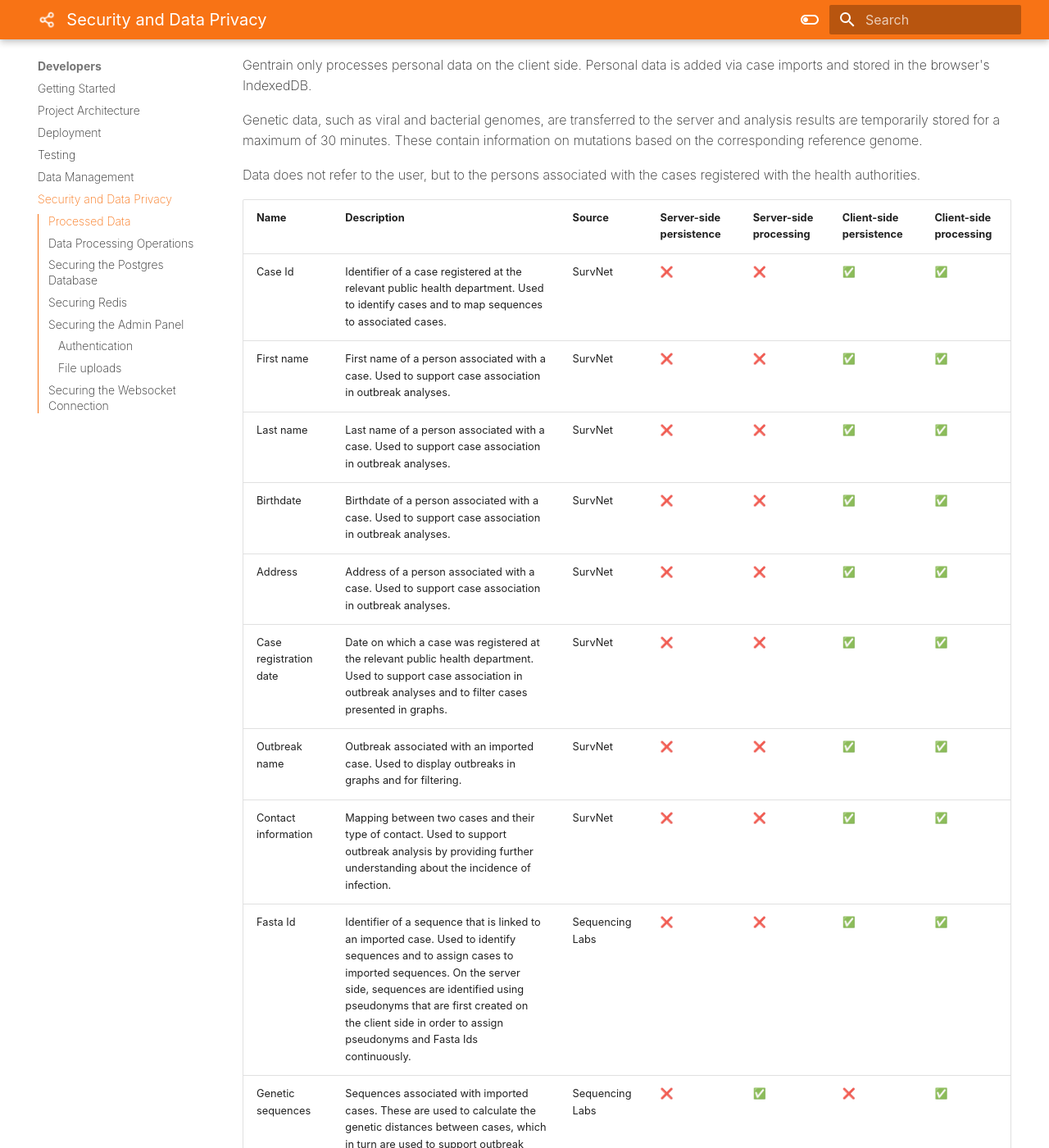
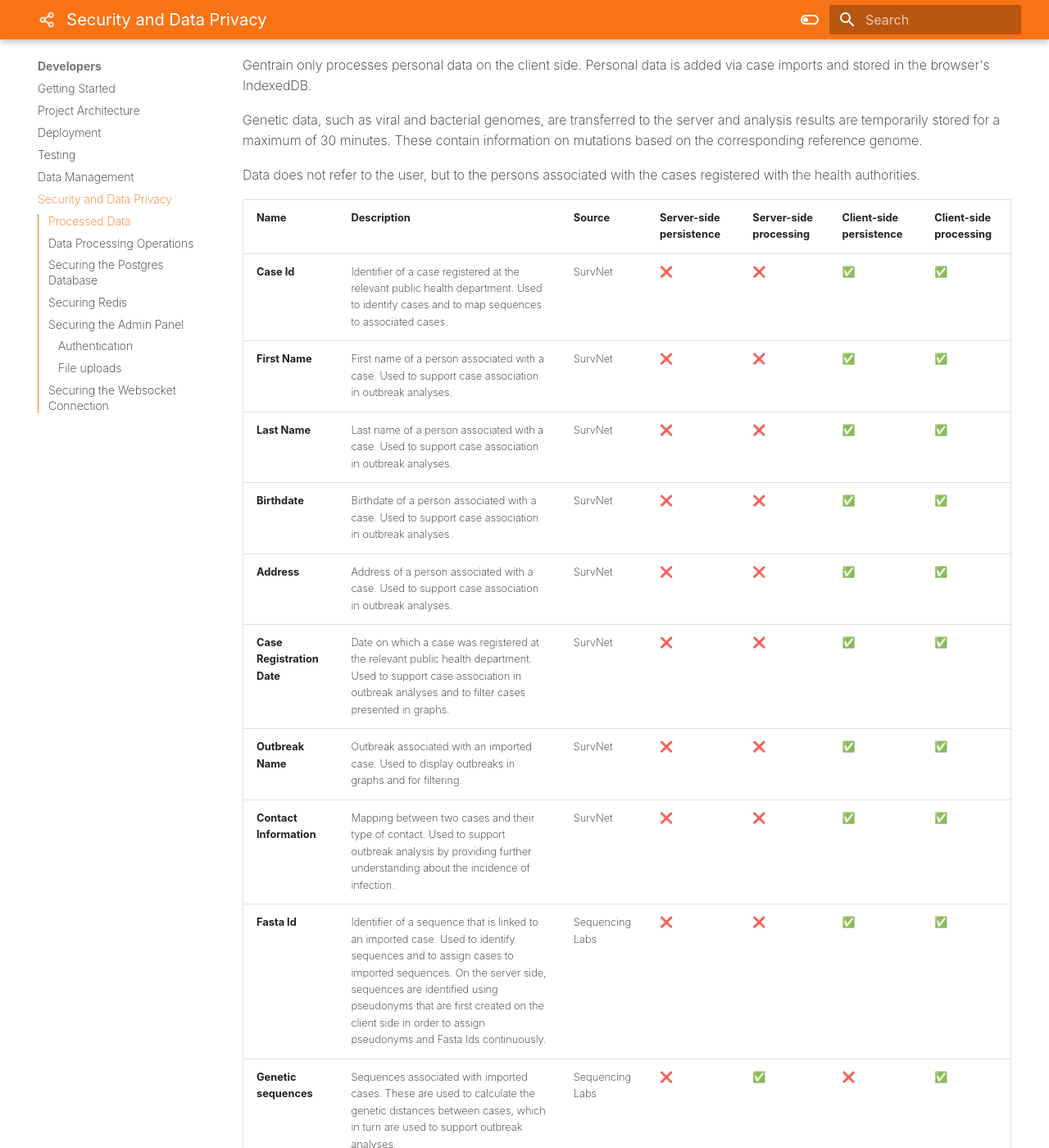
Before and after one commit to DiltheyLab/GENTRAIN, an MkDocs documentation site: the page built from documentation/docs/developers/security_and_data_privacy.md, in a window 1280 px wide and 1400 px high, scrolled down 212 px. Shown: the whole window at 82% size. Built offline with MkDocs 1.6.1 and Material for MkDocs 9.7.7, drawn with Linux system fonts in a browser that asks for light colours; some web fonts are replaced.

Commit message:
feat: adjust docs table stlyes

```diff
--- a/documentation/docs/assets/stylesheets/extra.css
+++ b/documentation/docs/assets/stylesheets/extra.css
@@ -23,7 +23,8 @@
 }
 
 p,
-li {
+li,
+td {
   font-weight: 200;
 }
 
--- a/documentation/docs/developers/security_and_data_privacy.md
+++ b/documentation/docs/developers/security_and_data_privacy.md
@@ -10,33 +10,33 @@ These contain information on mutations based on the corresponding reference geno
 
 Data does not refer to the user, but to the persons associated with the cases registered with the health authorities.
 
-| Name                     | Description                                                                                                                                                                                                                                                                                          | Source          | Server-side persistence       | Server-side processing | Client-side persistence | Client-side processing |
-| ------------------------ | ---------------------------------------------------------------------------------------------------------------------------------------------------------------------------------------------------------------------------------------------------------------------------------------------------- | --------------- | ----------------------------- | ---------------------- | ----------------------- | ---------------------- |
-| Case Id                  | Identifier of a case registered at the relevant public health department. Used to identify cases and to map sequences to associated cases.                                                                                                                                                           | SurvNet         | ❌                            | ❌                     | ✅                      | ✅                     |
-| First name               | First name of a person associated with a case. Used to support case association in outbreak analyses.                                                                                                                                                                                                | SurvNet         | ❌                            | ❌                     | ✅                      | ✅                     |
-| Last name                | Last name of a person associated with a case. Used to support case association in outbreak analyses.                                                                                                                                                                                                 | SurvNet         | ❌                            | ❌                     | ✅                      | ✅                     |
-| Birthdate                | Birthdate of a person associated with a case. Used to support case association in outbreak analyses.                                                                                                                                                                                                 | SurvNet         | ❌                            | ❌                     | ✅                      | ✅                     |
-| Address                  | Address of a person associated with a case. Used to support case association in outbreak analyses.                                                                                                                                                                                                   | SurvNet         | ❌                            | ❌                     | ✅                      | ✅                     |
-| Case registration date   | Date on which a case was registered at the relevant public health department. Used to support case association in outbreak analyses and to filter cases presented in graphs.                                                                                                                         | SurvNet         | ❌                            | ❌                     | ✅                      | ✅                     |
-| Outbreak name            | Outbreak associated with an imported case. Used to display outbreaks in graphs and for filtering.                                                                                                                                                                                                    | SurvNet         | ❌                            | ❌                     | ✅                      | ✅                     |
-| Contact information      | Mapping between two cases and their type of contact. Used to support outbreak analysis by providing further understanding about the incidence of infection.                                                                                                                                          | SurvNet         | ❌                            | ❌                     | ✅                      | ✅                     |
-| Fasta Id                 | Identifier of a sequence that is linked to an imported case. Used to identify sequences and to assign cases to imported sequences. On the server side, sequences are identified using pseudonyms that are first created on the client side in order to assign pseudonyms and Fasta Ids continuously. | Sequencing Labs | ❌                            | ❌                     | ✅                      | ✅                     |
-| Genetic sequences        | Sequences associated with imported cases. These are used to calculate the genetic distances between cases, which in turn are used to support outbreak analyses.                                                                                                                                      | Sequencing Labs | ❌                            | ✅                     | ❌                      | ✅                     |
-| Sequence analysis result | Sequences are analysed for mutations based on the corresponding reference genome. These results are stored on server side for a maximum of 30 minutes in case users close the websocket connection (e.g. by closing the browser tab) and therefore cannot retrieve these results immediately.        | Internal        | ✅ <small>(temporary)</small> | ✅                     | ✅                      | ✅                     |
-| Session Id               | A Session Id is generated once a user enters the application. Used to collect temporary persisted analysis results and temporary persisted on server side for a maximum of 30 minutes.                                                                                                               | Internal        | ✅ <small>(temporary)</small> | ✅                     | ✅                      | ✅                     |
+| Name                         | Description                                                                                                                                                                                                                                                                                          | Source          | Server-side persistence       | Server-side processing | Client-side persistence | Client-side processing |
+| ---------------------------- | ---------------------------------------------------------------------------------------------------------------------------------------------------------------------------------------------------------------------------------------------------------------------------------------------------- | --------------- | ----------------------------- | ---------------------- | ----------------------- | ---------------------- |
+| **Case Id**                  | Identifier of a case registered at the relevant public health department. Used to identify cases and to map sequences to associated cases.                                                                                                                                                           | SurvNet         | ❌                            | ❌                     | ✅                      | ✅                     |
+| **First Name**               | First name of a person associated with a case. Used to support case association in outbreak analyses.                                                                                                                                                                                                | SurvNet         | ❌                            | ❌                     | ✅                      | ✅                     |
+| **Last Name**                | Last name of a person associated with a case. Used to support case association in outbreak analyses.                                                                                                                                                                                                 | SurvNet         | ❌                            | ❌                     | ✅                      | ✅                     |
+| **Birthdate**                | Birthdate of a person associated with a case. Used to support case association in outbreak analyses.                                                                                                                                                                                                 | SurvNet         | ❌                            | ❌                     | ✅                      | ✅                     |
+| **Address**                  | Address of a person associated with a case. Used to support case association in outbreak analyses.                                                                                                                                                                                                   | SurvNet         | ❌                            | ❌                     | ✅                      | ✅                     |
+| **Case Registration Date**   | Date on which a case was registered at the relevant public health department. Used to support case association in outbreak analyses and to filter cases presented in graphs.                                                                                                                         | SurvNet         | ❌                            | ❌                     | ✅                      | ✅                     |
+| **Outbreak Name**            | Outbreak associated with an imported case. Used to display outbreaks in graphs and for filtering.                                                                                                                                                                                                    | SurvNet         | ❌                            | ❌                     | ✅                      | ✅                     |
+| **Contact Information**      | Mapping between two cases and their type of contact. Used to support outbreak analysis by providing further understanding about the incidence of infection.                                                                                                                                          | SurvNet         | ❌                            | ❌                     | ✅                      | ✅                     |
+| **Fasta Id**                 | Identifier of a sequence that is linked to an imported case. Used to identify sequences and to assign cases to imported sequences. On the server side, sequences are identified using pseudonyms that are first created on the client side in order to assign pseudonyms and Fasta Ids continuously. | Sequencing Labs | ❌                            | ❌                     | ✅                      | ✅                     |
+| **Genetic sequences**        | Sequences associated with imported cases. These are used to calculate the genetic distances between cases, which in turn are used to support outbreak analyses.                                                                                                                                      | Sequencing Labs | ❌                            | ✅                     | ❌                      | ✅                     |
+| **Sequence analysis result** | Sequences are analysed for mutations based on the corresponding reference genome. These results are stored on server side for a maximum of 30 minutes in case users close the websocket connection (e.g. by closing the browser tab) and therefore cannot retrieve these results immediately.        | Internal        | ✅ <small>(temporary)</small> | ✅                     | ✅                      | ✅                     |
+| **Session Id**               | A Session Id is generated once a user enters the application. Used to collect temporary persisted analysis results and temporary persisted on server side for a maximum of 30 minutes.                                                                                                               | Internal        | ✅ <small>(temporary)</small> | ✅                     | ✅                      | ✅                     |
 
 It is also possible to add flexible data columns to the case import. This data is used for filtering graphs and is only persisted and processed on the client side.
 
 ## Data Processing Operations
 
-| Operation                                | Decription                                                                                      | Data                                              | Purpose                                                                            |
-| ---------------------------------------- | ----------------------------------------------------------------------------------------------- | ------------------------------------------------- | ---------------------------------------------------------------------------------- |
-| Data Upload                              | Upload of FASTA / CSV files                                                                     | Cases, sequences, contacts                        | Data basis for outbreak analyses                                                   |
-| Data Export                              | Export of data stored in IndexedDB                                                              | Entire application data                           | Persistent data management, state sharing, backups                                 |
-| Data Import                              | Import of data stored in IndexedDB                                                              | Entire application data                           | Persistent data management, state sharing, backups                                 |
-| Sequence Analysis                        | Websocket messaging between client and server                                                   | Pseudonymised sequence data, mutation information | Analysis for mutations to persist relevant sequence information in compressed form |
-| Persistence of Sequence Analysis Results | Temporary persistence in Redis cache (max 30 minutes)                                           | Mutation information                              | Retaining the results if the user leaves the application during analysis           |
-| Persistence of Sequence Chunks           | Temporary persistence in Redis cache (until all chunks have been transmitted or max 30 minutes) | Pseudonymised sequences, pseudonymised assemblies | Reliable web socket transmission despite large amounts of data                     |
+| Operation                                    | Decription                                                                                      | Data                                              | Purpose                                                                            |
+| -------------------------------------------- | ----------------------------------------------------------------------------------------------- | ------------------------------------------------- | ---------------------------------------------------------------------------------- |
+| **Data Upload**                              | Upload of FASTA / CSV files                                                                     | Cases, sequences, contacts                        | Data basis for outbreak analyses                                                   |
+| **Data Export**                              | Export of data stored in IndexedDB                                                              | Entire application data                           | Persistent data management, state sharing, backups                                 |
+| **Data Import**                              | Import of data stored in IndexedDB                                                              | Entire application data                           | Persistent data management, state sharing, backups                                 |
+| **Sequence Analysis**                        | Websocket messaging between client and server                                                   | Pseudonymised sequence data, mutation information | Analysis for mutations to persist relevant sequence information in compressed form |
+| **Persistence of Sequence Analysis Results** | Temporary persistence in Redis cache (max 30 minutes)                                           | Mutation information                              | Retaining the results if the user leaves the application during analysis           |
+| **Persistence of Sequence Chunks**           | Temporary persistence in Redis cache (until all chunks have been transmitted or max 30 minutes) | Pseudonymised sequences, pseudonymised assemblies | Reliable web socket transmission despite large amounts of data                     |
 
 ## Securing the Postgres Database
 
```
